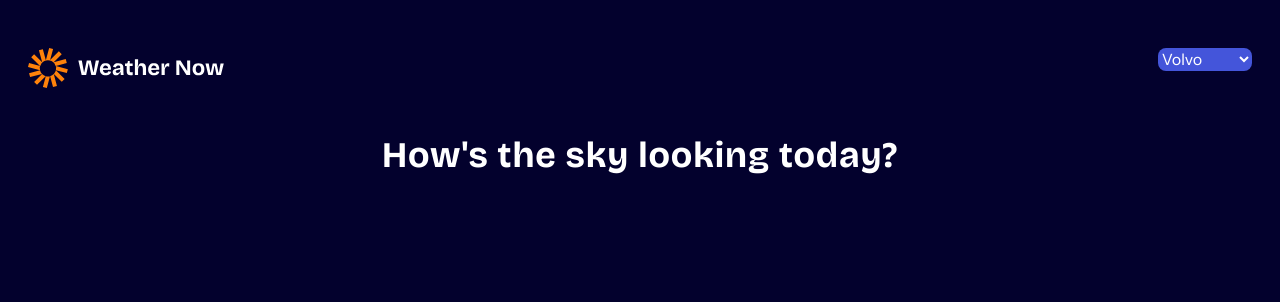
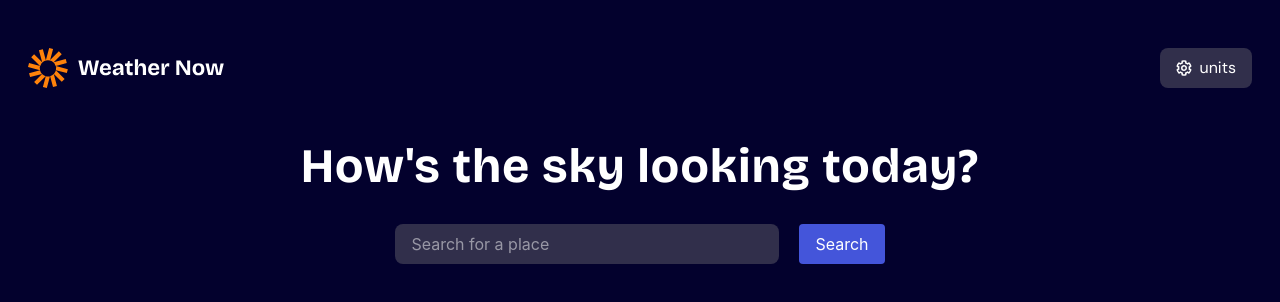
Before and after one commit to jawad-mwadama/weather-now, a React (Vite) app: page / in a window 1280 px wide. Shown: the top 302 px of the page. Built offline with nearby package versions, Linux system fonts and the light colour scheme.

Commit message:
added searchbar component

```diff
--- a/src/App.tsx
+++ b/src/App.tsx
@@ -1,11 +1,13 @@
 import Hero from "./Components/Hero/Hero";
 import Navbar from "./Components/Navbar/Navbar";
+import SearchBar from "./Components/Searchbar/SearchBar";
 
 function App() {
   return (
-    <div className="min-h-screen w-full bg-neutral-900">
+    <div className="min-h-screen w-full overflow-hidden bg-neutral-900">
       <Navbar />
       <Hero />
+      <SearchBar />
     </div>
   );
 }
--- a/src/Components/Hero/Hero.tsx
+++ b/src/Components/Hero/Hero.tsx
@@ -1,6 +1,6 @@
 function Hero() {
   return (
-    <h1 className="mx-auto flex items-center justify-center font-heading text-4xl font-bold tracking-wide text-white">
+    <h1 className="mx-auto flex items-center justify-center px-3 py-1.5 font-heading text-5xl font-bold tracking-wide text-white">
       How's the sky looking today?
     </h1>
   );
--- a/src/Components/Navbar/Navbar.tsx
+++ b/src/Components/Navbar/Navbar.tsx
@@ -1,5 +1,6 @@
 import React from "react";
 import logo from "../../assets/images/logo.svg";
+import iconUnits from "../../assets/images/icon-units.svg";
 
 function Navbar() {
   return (
@@ -9,13 +10,9 @@ function Navbar() {
         <img src={logo} alt="logo" />
 
         {/* units */}
-        <div className="font-body text-white">
-          <select className="rounded-lg bg-blue-500" name="cars" id="cars">
-            <option value="volvo">Volvo</option>
-            <option value="saab">Saab</option>
-            <option value="mercedes">Mercedes</option>
-            <option value="audi">Audi</option>
-          </select>
+        <div className="flex items-center gap-2 rounded-lg bg-neutral-700 px-4 py-2 font-body text-white">
+          <img src={iconUnits} alt="" />
+          <span>units</span>
         </div>
       </div>
     </nav>
--- /dev/null
+++ b/src/Components/Searchbar/SearchBar.tsx
@@ -0,0 +1,16 @@
+function SearchBar() {
+  return (
+    <div className="flex items-center justify-center gap-5 py-7">
+      <input
+        type="search"
+        placeholder="Search for a place"
+        className="w-96 rounded-lg bg-neutral-700 px-4 py-2 text-white"
+      ></input>
+      <button className="rounded bg-blue-500 px-4 py-2 text-white">
+        Search
+      </button>
+    </div>
+  );
+}
+
+export default SearchBar;
--- a/src/index.css
+++ b/src/index.css
@@ -6,7 +6,7 @@
 
     /* colors */
     /* neutral */
-    --color-neutral-900: hsl(243, 96%, 9%);
+    --color-neutral-900:hsl(243, 96%, 9%);
     --color-neutral-800:hsl(243, 27%, 20%);
     --color-neutral-700:hsl(243, 23%, 24%);
     --color-neutral-600:hsl(243, 23%, 30%);
```
